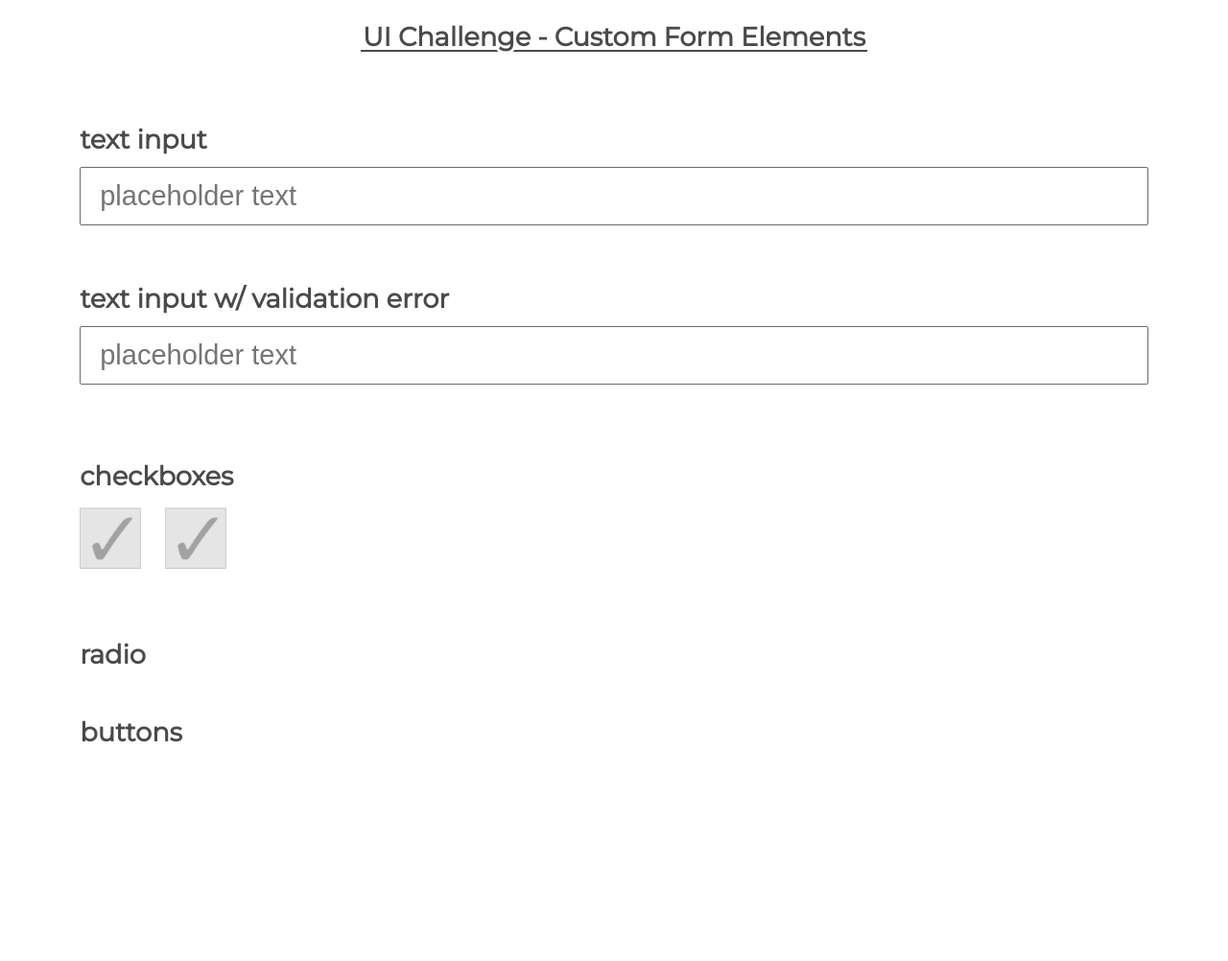
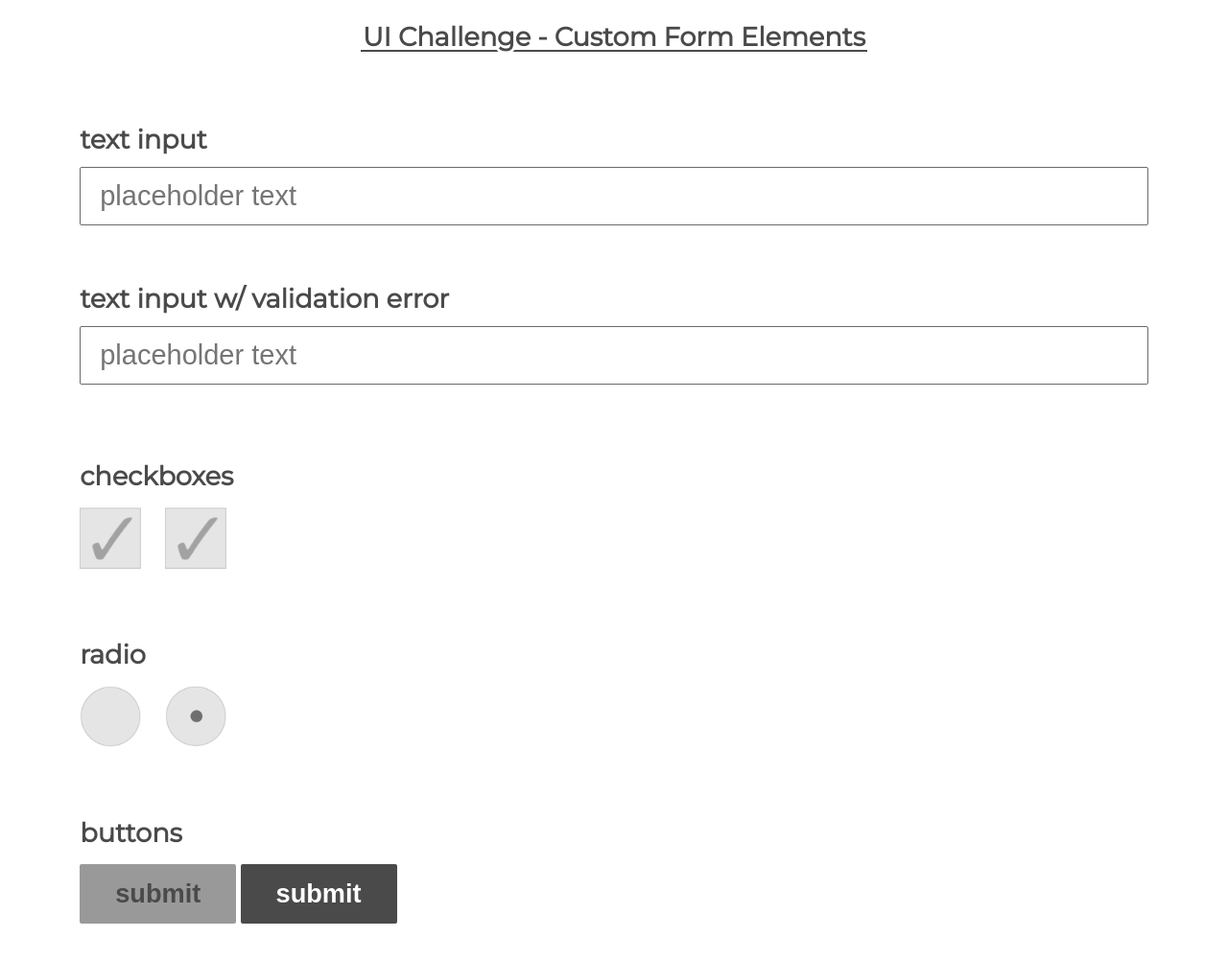
Before and after one commit to stevegcarpenter/ui-challenge-2, a plain HTML site: page index.html in a window 1280 px wide. Shown: the whole page at 96% size. Before the commit the page ends 847 px from the top, so only its background shows below. Drawn offline with Linux system fonts and the light colour scheme.

Commit message:
Finished buttons

```diff
--- a/index.html
+++ b/index.html
@@ -17,12 +17,12 @@
     <form novalidate class="form">
       <!-- No validation text box -->
       <div class="form-section">
-        <label><h1>text input</h1></label>
+        <label><h4>text input</h4></label>
         <input class="input-wo-validation" placeholder="placeholder text" type="text">
       </div>
       <!-- Validation text box -->
       <div class="form-section">
-        <label><h1>text input w/ validation error</h1></label>
+        <label><h4>text input w/ validation error</h4></label>
         <input class="input-w-validation" placeholder="placeholder text" pattern="[a-zA-Z0-9_-]*" type="text">
         <div class="error-message">
           <p>please enter a valid username</p>
@@ -30,7 +30,7 @@
       </div>
       <!-- Check boxes -->
       <div class="form-section">
-        <h1>checkboxes</h1>
+        <h4>checkboxes</h4>
         <input type="checkbox" id="cbox-left" checked="unchecked">
         <label for="cbox-left"></label>
         <input type="checkbox" id="cbox-right" checked="unchecked">
@@ -38,12 +38,17 @@
       </div>
       <!-- Radio buttons -->
       <div class="form-section">
-        <h1>radio</h1>
+        <h4>radio</h4>
+        <input type="radio" name="emotion" id="radio-left" checked="unchecked">
+        <label for="radio-left"></label>
+        <input type="radio" name="emotion" id="radio-right" checked="checked">
+        <label for="radio-right"></label>
       </div>
       <!-- Submit buttons -->
       <div class="form-section">
-        <h1>buttons</h1>
-        <button></button>
+        <h4>buttons</h4>
+        <button type="button" class="col-1-btn"><h4>submit</h4></button>
+        <button type="button" class="col-2-btn"><h4>submit</h4></button>
       </div>
     </form>
   </main>
--- a/style.css
+++ b/style.css
@@ -18,6 +18,10 @@ main {
 
 /* all h1s in page */
 h1 {
+  font-size: 1.7rem;
+}
+
+h4 {
   font-size: 1.7rem;
 }
 
@@ -91,10 +95,12 @@ input[class="input-w-validation"]:invalid ~ .error-message {
   text-align: right;
 }
 
+/* checkbox */
 input[type="checkbox"] {
   display: none;
 }
 
+/* checkbox unchecked */
 input[type=checkbox] + label {
   display: inline-block;
   background:url("./img/cbox-unchecked.png") no-repeat;
@@ -104,11 +110,63 @@ input[type=checkbox] + label {
   background-size: 75%;
 }
 
+/* checkbox checked */
 input[type=checkbox]:checked + label {
+  display:inline-block;
   background:url("./img/cbox-checked.png") no-repeat;
   margin-top: 16px;
   height: 85px;
   width: 85px;
   background-size: 75%;
+}
+
+/* radio */
+input[type=radio] {
+  display: none;
+}
+
+/* radio unchecked */
+input[type=radio] + label {
+  display: inline-block;
+  background:url("./img/radio.png") no-repeat;
+  margin-top: 16px;
+  height: 85px;
+  width: 85px;
+  background-size: 75%;
+}
+
+/* radio checked */
+input[type=radio]:checked + label {
   display:inline-block;
+  background:url("./img/radio-sel.png") no-repeat;
+  margin-top: 16px;
+  height: 85px;
+  width: 85px;
+  background-size: 75%;
 }
+
+/* buttons */
+button {
+  display: inline-block;
+  width: auto;
+  margin-top: 16px;
+  border: none;
+  padding: 15px 37px;
+  border-radius: 2px;
+  text-align: center;
+  text-decoration: none;
+  display: inline-block;
+  font-size: 16px;
+}
+
+button[class="col-1-btn"],
+button[class="col-2-btn"]:hover {
+  background-color: #999999;
+  color: #4a4a4a;
+}
+
+button[class="col-1-btn"]:hover,
+button[class="col-2-btn"] {
+  background-color: #4a4a4a;
+  color: white;
+}
```
Also changed, not shown: sprites/form-elements-sprite.png (deleted).
